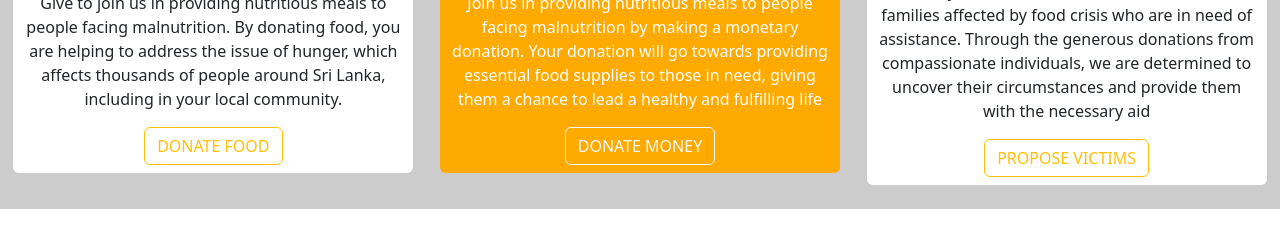
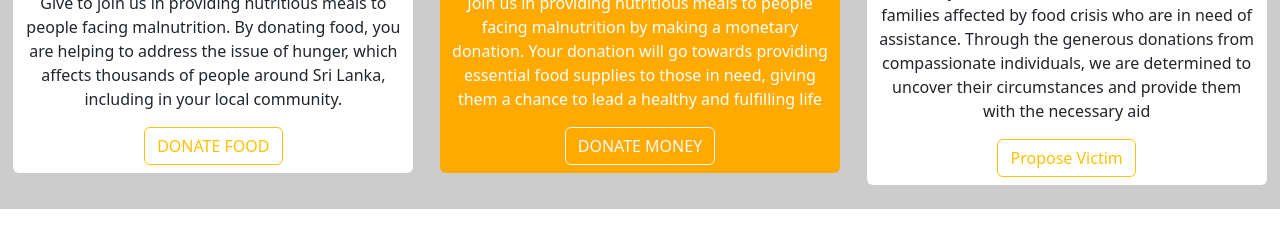
Before and after one commit to ingenious-it/food-bank, a React (Create React App) app in the folder client/: page / in a window 1280 px wide. Shown: the part 3320-3549 px from the top of the page. Built offline with nearby package versions, Linux system fonts and the light colour scheme.

Commit message:
Modal Added

```diff
--- a/client/src/components/CardsHome.jsx
+++ b/client/src/components/CardsHome.jsx
@@ -1,11 +1,14 @@
-import React from 'react';
+
+import { useState } from 'react';
 import 'bootstrap/dist/css/bootstrap.min.css';
 import './CardsHome.css';
 import { FaShoppingCart } from "react-icons/fa";
 import { FaHandHoldingUsd } from "react-icons/fa";
 import { FiUserPlus } from "react-icons/fi";
+import ProposeModal1 from './ProposeModal1';
 
 const DCards = () => {
+    const [openProposeModal,setOpenProposeModal]=useState(false);
     return (
         <div className='major w-100'>
 
@@ -47,7 +50,13 @@ const DCards = () => {
                 <p>We invite you to submit the details of individuals or families affected by food crisis who are in need of assistance.
                     Through the generous donations from compassionate individuals,
                     we are determined to uncover their circumstances and provide them with the necessary aid</p>
-                <button type="button" class="btn btn-outline-warning">PROPOSE VICTIMS</button>
+                <button type="button" class="btn btn-outline-warning" data-bs-toggle="modal" data-bs-target="#exampleModal" onClick={()=>{
+                        setOpenProposeModal(true);
+                    }}>
+                    Propose Victim </button>
+                    </div>
+
+                    {openProposeModal && <ProposeModal1/>}
 
                 </div>
 
@@ -59,7 +68,7 @@ const DCards = () => {
 
 
 
-        </div>
+        // </div>
      );
 }
 
```
